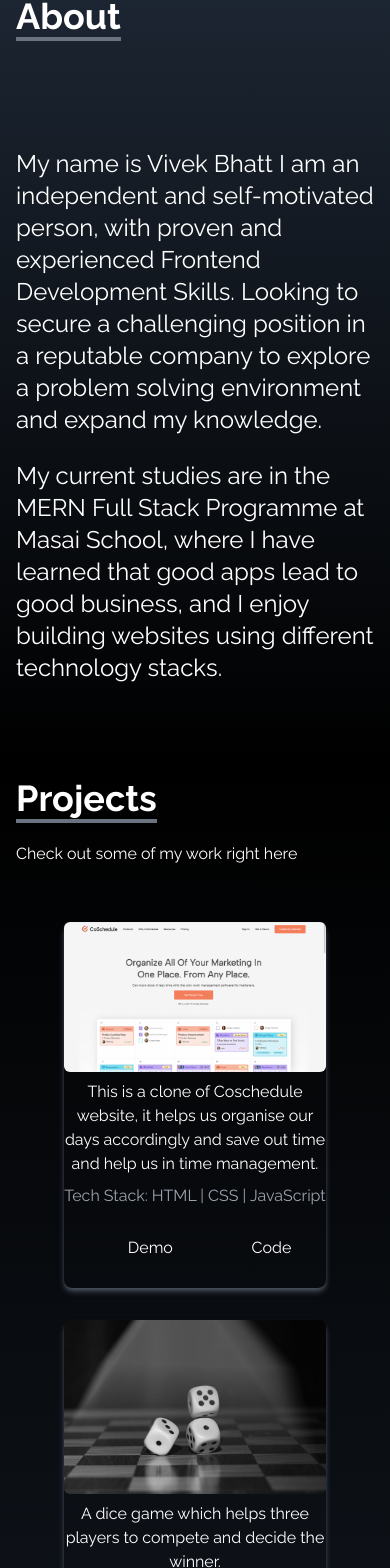
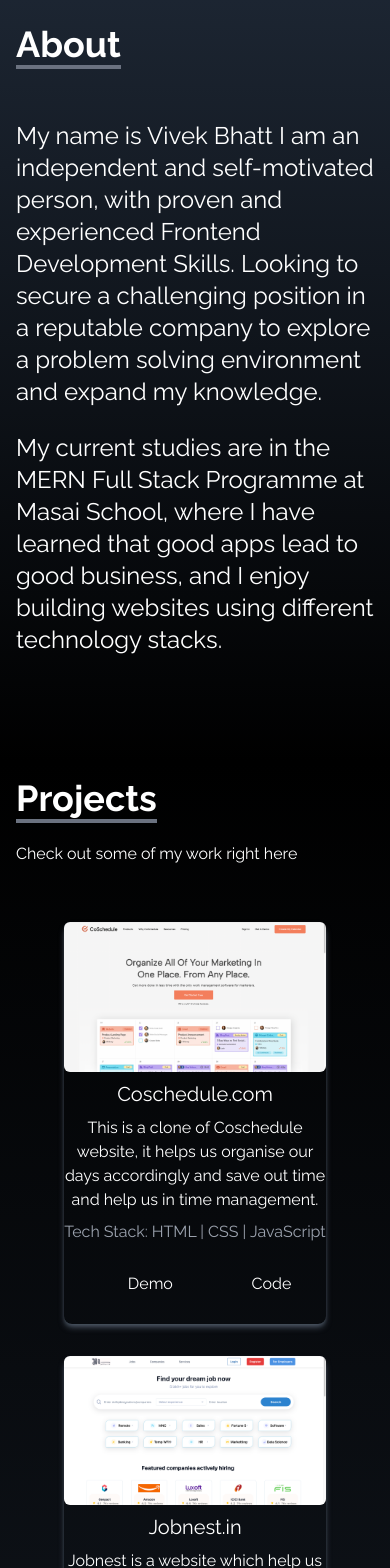
Before and after one commit to Vivek-bhatt05/Vivek-bhatt05.github.io, a React (Create React App) app: page / in a window 390 px wide. Shown: the part 926-2494 px from the top of the page. Built offline with nearby package versions, Linux system fonts and the light colour scheme; the HTML template or start-up script is replaced by a standard one; a web font is replaced by a local one.

Commit message:
projects renewed

```diff
--- a/src/Components/About.jsx
+++ b/src/Components/About.jsx
@@ -4,10 +4,10 @@
   return (
     <div name='about' className='w-full h-screen bg-gradient-to-b from-gray-800 to-black text-white'>
       <div className='max-w-screen-lg p-4 mx-auto flex flex-col justify-center w-full h-full'>
-        <div className='pb-8'>
+        <div className='pb-4'>
           <p className='text-4xl font-bold inline border-b-4 border-gray-500'>About</p>
         </div>
-        <p className='mt-20 text-2xl'>My name is Vivek Bhatt I am an independent and self-motivated person, with proven and experienced Frontend Development Skills. Looking to secure a challenging position in a reputable company to explore a problem solving environment and expand my knowledge.
+        <p className='mt-10 text-2xl'>My name is Vivek Bhatt I am an independent and self-motivated person, with proven and experienced Frontend Development Skills. Looking to secure a challenging position in a reputable company to explore a problem solving environment and expand my knowledge.
         </p>
         <br />
         <p className='text-2xl'>
--- a/src/Components/Experience.jsx
+++ b/src/Components/Experience.jsx
@@ -63,7 +63,7 @@
     ]
 
   return (
-    <div name='experience' className='bg-gradient-to-b from-gray-800 to-black w-full pt-4 text-white md:h-screen '>
+    <div name='experience' className='bg-gradient-to-b from-gray-800 to-black w-full pt-28 text-white md:h-screen '>
         <div className='max-w-screen-lg p-4 mx-auto flex flex-col justify-center w-full h-full'>
             <div className='pb-10'>
                 <p className='text-4xl font-bold inline border-b-4 border-gray-500'>Skills</p>
--- a/src/Components/Githubb.jsx
+++ b/src/Components/Githubb.jsx
@@ -3,7 +3,7 @@
 
 const Github = () => {
   return (
-  <section className="github-st" id="github-" style={{marginTop:'40px',paddingLeft:'40px', backgroundColor:'black',color:'white'}}>
+  <section className="github-st" id="github-" style={{marginTop:'60px',paddingLeft:'40px', backgroundColor:'black',color:'white'}}>
 <div id="github-stats">
   <div className="container">
     <h1 style={{fontSize:'30px'}}>GitHub Status</h1>
@@ -21,7 +21,7 @@
         />
       </div>
       <div className="github-stat">
-        <h4 className="mb-0" style={{textAlign:"center", color:"white"}}>
+        <h4 className="mb-0" style={{textAlign:"center",marginBottom:"20px", color:"white"}}>
           Vivek Bhatt's contribution calendar
         </h4>
         <GitHubCalendar username="Vivek-bhatt05	" />
--- a/src/Components/Portfolio.jsx
+++ b/src/Components/Portfolio.jsx
@@ -1,8 +1,8 @@
 import React from 'react';
 import Coschedule from '../assests/Portfolio/Coschedule.png';
-import Dice from '../assests/Portfolio/Dice.jpeg';
 import Fiverr from '../assests/Portfolio/Fiverr.png';
 import weather from '../assests/Portfolio/weather.jpeg';
+import naukri from '../assests/Portfolio/naukri.png';
 
 
 const Portfolio = () => {
@@ -11,6 +11,7 @@
         {
             id:1,
             src: Coschedule,
+            title:"Coschedule.com",
             glink:"https://github.com/Vivek-bhatt05/coschedule.com/tree/master/fun-note-365-main",
             nlink:"https://heroic-alfajores-0820ff.netlify.app/",
             detail:"This is a clone of Coschedule website, it helps us organise our days accordingly and save out time and help us in time management.",
@@ -18,15 +19,17 @@
         },
         {
             id:2,
-            src: Dice,
-            glink:"https://github.com/Vivek-bhatt05/Dice-game",
-            nlink:"https://papaya-crumble-3de9b5.netlify.app/",
-            detail:"A dice game which helps three players to compete and decide the winner.",
-            tech:"Tech Stack: HTML | CSS | JavaScript"
+            src: naukri,
+            title:"Jobnest.in",
+            glink:"https://github.com/Vivek-bhatt05/nauk",
+            nlink:"https://jobnest-fawn.vercel.app/",
+            detail:"Jobnest is a website which help us search for jobs which are available in the market and also hire the candidates which we need.",
+            tech:"Tech Stack: HTML | CSS | JavaScript | React"
         },
         {
             id:3,
             src: Fiverr,
+            title:"Fiverr.com",
             glink:"https://github.com/Vivek-bhatt05/green-office-8741",
             nlink:"https://rainbow-mousse-e54d86.netlify.app/",
             detail:"This is a clone of fiver website which is a site for freelancers which helps them to get projects from the people who needs to get there work done.",
@@ -35,6 +38,7 @@
         {
             id:4,
             src: weather,
+            title:"Weather.com",
             glink:"https://github.com/Vivek-bhatt05/Weather",
             nlink:"https://lustrous-shortbread-7ea63b.netlify.app/",
             detail:"Weather app which helps us know the location and weather of the person who first opens it and can search for the weather of any place he wants.",
@@ -51,9 +55,10 @@
             </div>
 
           <div className='grid sm:grid-cols-2 md:grid-cols-3 gap-8 px-12 sm:px-0 text-center'>
-            {portfolios.map(({id,src,nlink,glink,detail,tech})=>(
+            {portfolios.map(({id,src,nlink,glink,detail,title,tech})=>(
             <div key={id} className='shadow-md shadow-gray-600 rounded-lg'>
             <img src={src} alt="" className='rounded-md duration-500 hover:scale-105' />
+            <div className='mt-2 text-xl'>{title}</div>
             <div className='mt-2'>{detail}</div>
             <div className='mt-2 text-gray-400'>{tech}</div>
             <div className='flex justify-center items-center'>
```
Also changed, not shown: src/assests/Portfolio/naukri.png (added).
